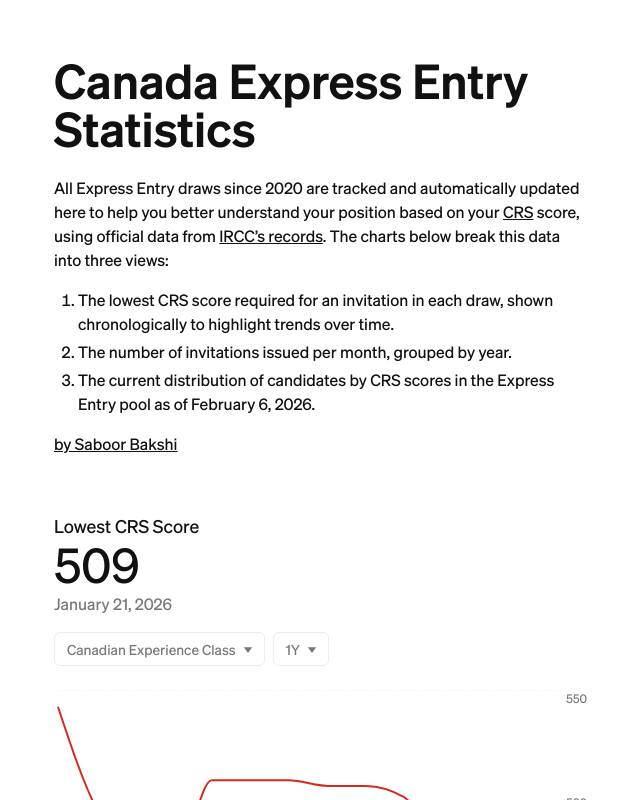
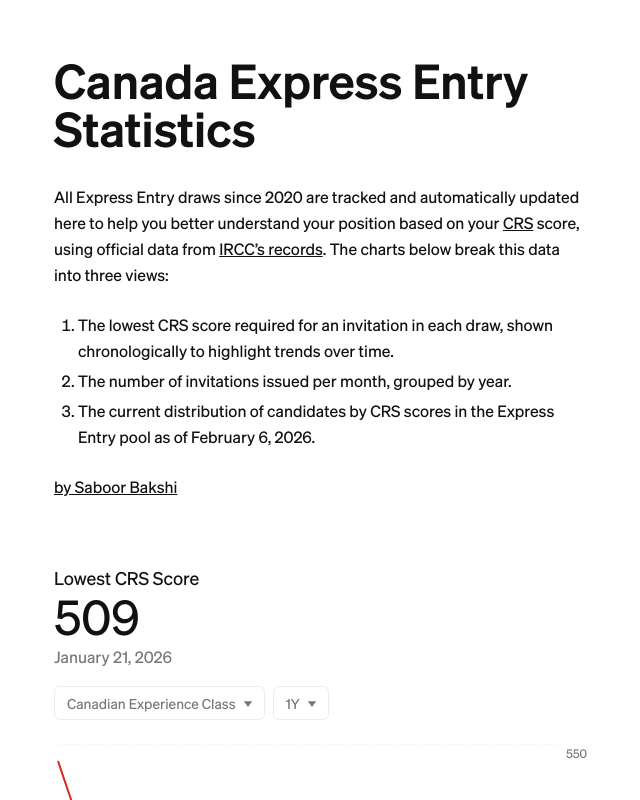
Before and after one commit to saboorbakshi/ee-live, a Next.js app in the folder frontend/: page / in a window 1280 px wide. Shown: the top 800 px of the page, without its empty margins (318-958 px from the left). Built offline with nearby package versions, Linux system fonts and the light colour scheme.

Commit message:
style: line height and font weight

```diff
--- a/frontend/app/globals.css
+++ b/frontend/app/globals.css
@@ -8,7 +8,7 @@
   --border: #ededed;
   --border2: #dddddd;
   --primary: #d52b1e;
-  --weight-normal: 340;
+  --weight-normal: 330;
 }
 
 @theme inline {
@@ -29,6 +29,7 @@ body {
   font-family: var(--font-sohne), system-ui, -apple-system, BlinkMacSystemFont, 'Segoe UI', Roboto, Oxygen, Ubuntu, Cantarell, 'Open Sans', 'Helvetica Neue', sans-serif;
   font-weight: var(--weight-normal);
   position: relative;
+  line-height: 1.625;
 }
 
 ::-webkit-scrollbar-thumb {
--- a/frontend/app/page.tsx
+++ b/frontend/app/page.tsx
@@ -76,9 +76,9 @@ export default function Home() {
   return (
     <div className="flex min-h-screen items-center justify-center font-sans">
       <main className="flex min-h-screen w-full max-w-xl flex-col py-8 sm:py-14 px-5 gap-12 sm:gap-16">
-        <div className="-mb-2">
-          <p className="text-4xl sm:text-5xl font-medium mb-6">Canada Express Entry Statistics</p>
-          <p className="mb-4">
+        <div>
+          <p className="text-4xl sm:text-5xl font-medium mb-8">Canada Express Entry Statistics</p>
+          <p className="mb-6">
             All Express Entry draws since 2020 are tracked and automatically updated here to help you better understand
             your position based on your{" "}
             <ExternalLink href="https://www.canada.ca/en/immigration-refugees-citizenship/services/immigrate-canada/express-entry/check-score.html">
@@ -90,7 +90,7 @@ export default function Home() {
             </ExternalLink>.
             The charts below break this data into three views:
           </p>
-          <ol className="list-decimal ml-6 space-y-1 mb-4">
+          <ol className="list-decimal ml-6 space-y-1 mb-6">
             <li>
               The lowest CRS score required for an invitation in each draw, shown chronologically to highlight trends over time.
             </li>
```
